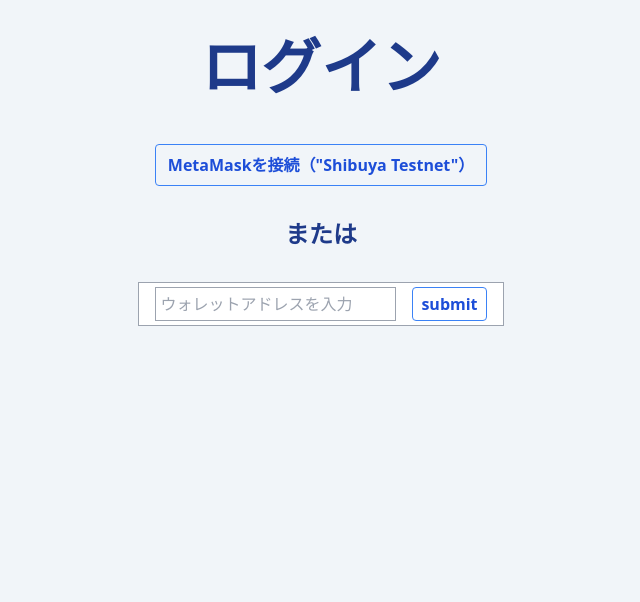
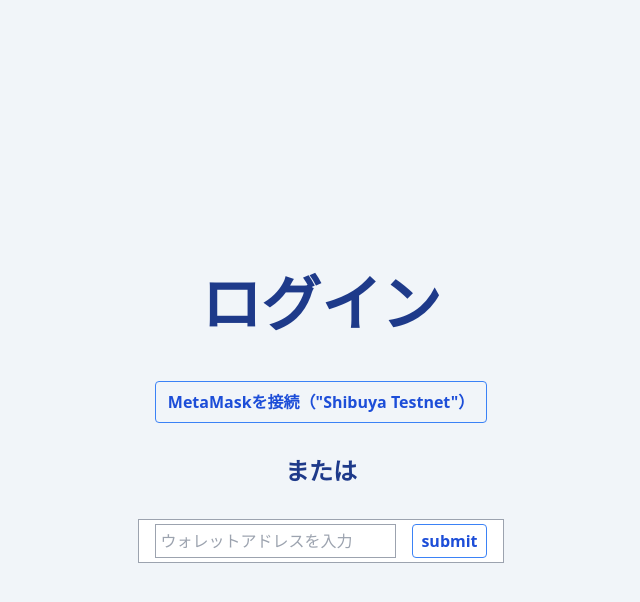
Before and after one commit to Yutar0-Sakam0t0/NFT_business-card, a Next.js app in the folder frontend/: page / in a window 1280 px wide. Shown: the top 602 px of the page, without its empty margins (319-959 px from the left). Built offline with nearby package versions, Linux system fonts and the light colour scheme.

Commit message:
commit0508

```diff
--- a/frontend/pages/index.js
+++ b/frontend/pages/index.js
@@ -338,14 +338,14 @@
 
   // ページ表示
   return (
-    <div className={"flex flex-col items-center bg-slate-100 text-blue-900 min-h-screen"}>
+    <div className={"flex flex-col items-center justify-center bg-slate-100 text-blue-900 min-h-screen"}>
       <Head>
         <title>Token DApp</title>
         <meta name="description" content="Generated by create next app" />
         <link rel="icon" href="/favicon.ico" />
       </Head>
 
-      <div className={"flex mt-1"}>
+      <div className={"flex mt-1 flex flex-col items-center justify-center"}>
         {account === "" ? (
           <div className={"flex flex-col items-center justify-center"}>
             <h2 className={"text-6xl font-bold my-12 mt-8"}>
@@ -384,7 +384,7 @@
         ): isLoading ? (
           <div className={"flex flex-col items-center justify-center bg-slate-100 text-blue-900"}>
             <p className={"flex justify-center text-2xl font-bold my-8 mt-8"}>
-              ブロックチェーンからデータ取得中...
+              ブロックチェーンからデータを取得中...
             </p>
             <Loader.MagnifyingGlass
               visible={true}
@@ -408,10 +408,10 @@
             <h2 className={"text-6xl font-bold my-12 mt-8"}>
               ようこそ！
             </h2>
-            <div className="px-2 py-2 mx-2 mb-10 bg-white border border-gray-400">
-              <span className="flex flex-col items-center justify-center font-semibold">
+            <div className="w-3/4 flex flex-col items-center justify-center px-2 py-2 mx-2 mb-10 bg-white border border-gray-400">
+              <p className="w-3/4 flex flex-col items-center justify-center font-semibold text-sm break-words">
                 アドレス：{account}
-              </span>
+              </p>
             </div>
             {nftOwner ? (
               <>
```
Also changed, not shown: frontend/pages/menu.js (+1 -7 lines).
